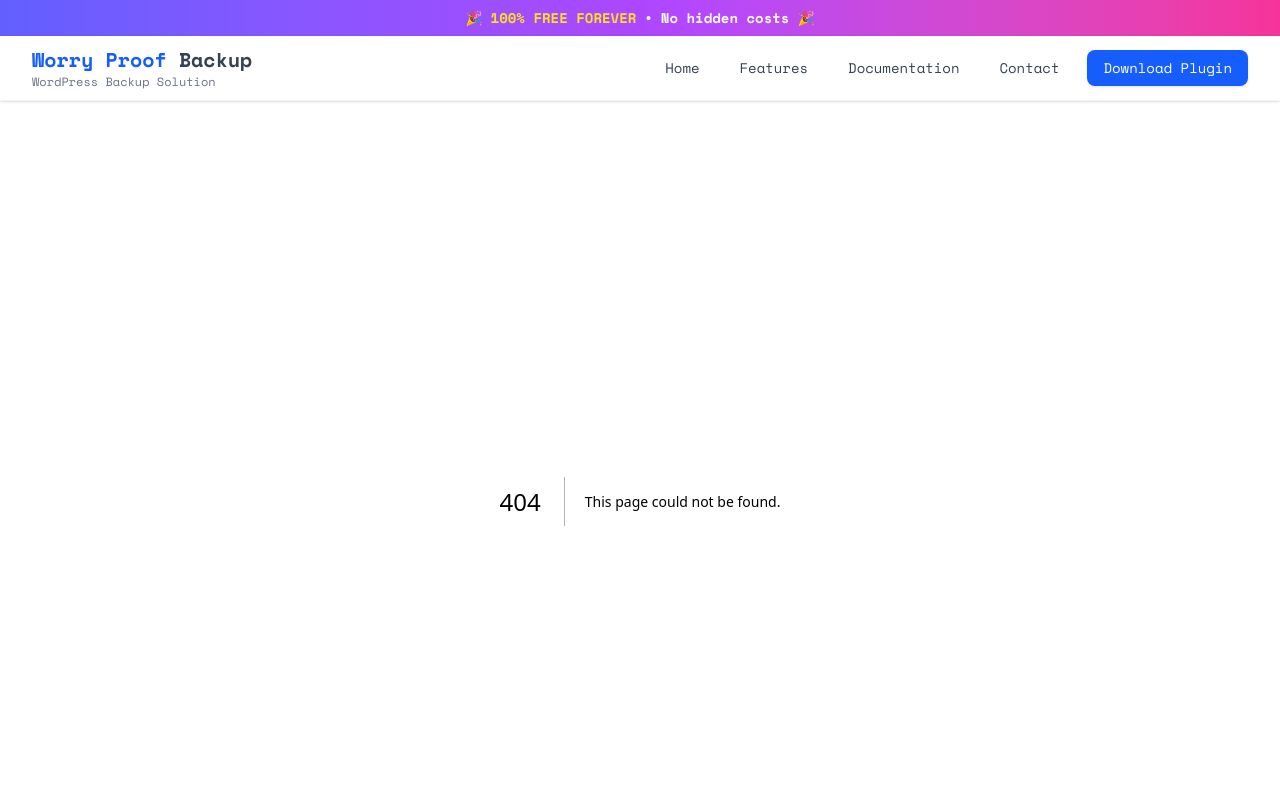
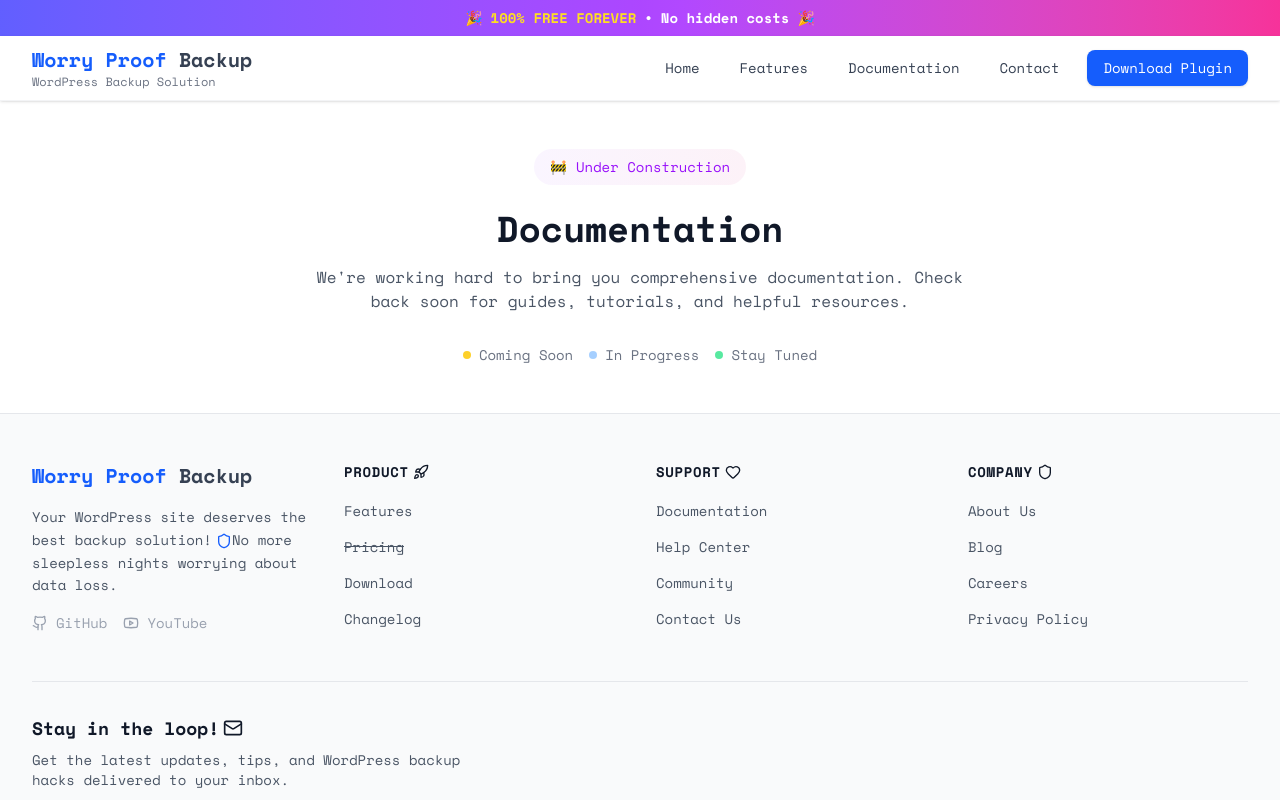
Before and after one commit to miketropi/worry-proof-backup-home, a Next.js app: page /documentation in a window 1280 px wide. Before the commit this address had no page. Shown: the top 800 px of the page. Built offline with nearby package versions, Linux system fonts and the light colour scheme.

Commit message:
setup document page

```diff
--- a/src/app/components/Header.jsx
+++ b/src/app/components/Header.jsx
@@ -17,6 +17,7 @@
           {/* Brand */}
           <div className="flex items-center">
             <div className="flex-shrink-0">
+              <Link href="/" className="hover:opacity-80 transition-opacity duration-200">
                 <h1 className="text-xl font-bold text-gray-900">
                   <span className="text-blue-600">Worry Proof</span>
                   <span className="text-gray-700"> Backup</span>
@@ -29,6 +30,7 @@
                 <p className="text-xs text-gray-500 hidden sm:block">
                   WordPress Backup Solution
                 </p>
+              </Link>
             </div>
           </div>
 
--- /dev/null
+++ b/src/app/documentation/page.jsx
@@ -0,0 +1,37 @@
+export default function Documentation() {
+    return (
+      <div className="max-w-7xl mx-auto px-4 py-12">
+      <div className="text-center">
+        <div className="inline-flex items-center space-x-2 bg-gradient-to-r from-purple-50 to-pink-50 px-4 py-2 rounded-full mb-6">
+          <span className="text-purple-600 font-medium text-sm">🚧 Under Construction</span>
+        </div>
+
+        <h1 className="text-3xl md:text-4xl font-bold text-gray-900 mb-4">
+          Documentation
+        </h1>
+
+        <p className="text-md text-gray-600 max-w-2xl mx-auto mb-8">
+          We're working hard to bring you comprehensive documentation.
+          Check back soon for guides, tutorials, and helpful resources.
+        </p>
+
+        <div className="flex flex-col sm:flex-row gap-4 justify-center items-center">
+          <div className="flex items-center space-x-2 text-gray-500">
+            <div className="w-2 h-2 bg-yellow-400 rounded-full animate-pulse"></div>
+            <span className="text-sm">Coming Soon</span>
+          </div>
+
+          <div className="flex items-center space-x-2 text-gray-500">
+            <div className="w-2 h-2 bg-blue-400 rounded-full animate-pulse" style={{animationDelay: '0.5s'}}></div>
+            <span className="text-sm">In Progress</span>
+          </div>
+
+          <div className="flex items-center space-x-2 text-gray-500">
+            <div className="w-2 h-2 bg-green-400 rounded-full animate-pulse" style={{animationDelay: '1s'}}></div>
+            <span className="text-sm">Stay Tuned</span>
+          </div>
+        </div>
+      </div>
+      </div>
+    )
+}
```
Lines whose indentation alone changed are shown as unchanged.
